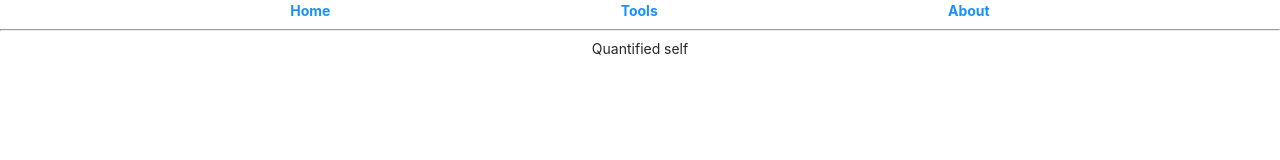
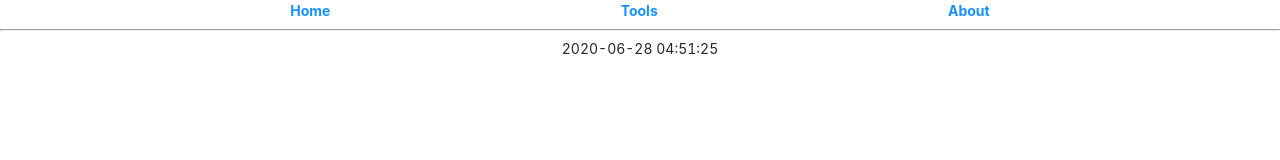
Before and after one commit to Liszt21/LisztSpace, a React (Create React App) app in the folder frontend/: page / in a window 1280 px wide. Shown: the top 160 px of the page. Built offline with nearby package versions, Linux system fonts and the light colour scheme.

Commit message:
create QuantifiedSelf

```diff
--- /dev/null
+++ b/frontend/src/utils/index.ts
@@ -0,0 +1,33 @@
+export const dateFormat = (date: Date, format?: string): string => {
+	let year = `${date.getFullYear()}`;
+	let month = `${date.getMonth() + 1}`;
+	if (month.length === 1) {
+			month = `0${month}`;
+	}
+	let day = `${date.getDate()}`;
+	if (day.length === 1) {
+			day = `0${day}`;
+	}
+
+	let hours = `${date.getHours()}`;
+	if (hours.length === 1) {
+			hours = `0${hours}`;
+	}
+	let minutes = `${date.getMinutes()}`;
+	if (minutes.length === 1) {
+			minutes = `0${minutes}`;
+	}
+	let seconds = `${date.getSeconds()}`;
+	if (seconds.length === 1) {
+			seconds = `0${seconds}`;
+	}
+
+	return (format || "yyyy-MM-dd hh:mm:ss")
+			.replace(/yyyy/g, year)
+			.replace(/MM/g, month)
+			.replace(/dd/g, day)
+
+			.replace(/hh/g, hours)
+			.replace(/mm/g, minutes)
+			.replace(/ss/g, seconds);
+}
--- a/frontend/src/views/Home.tsx
+++ b/frontend/src/views/Home.tsx
@@ -1,11 +1,50 @@
 import React from "react";
+import { dateFormat } from "../utils";
 
+// interface IRecord {
+// 	start: Date;
+// 	end: Date;
+// 	tags: string[];
+// 	detail?: string;
+// 	location?: ILocation[];
+// }
+
+// interface ILocation {
+// 	longitude: number;
+// 	latitude: number;
+// }
+
+interface IQSState {
+	now: Date;
+}
+
+interface IQSProps {}
+
+interface IQSTimeProps {
+	time: Date;
+}
 class QuantifiedSelf extends React.Component {
+	state: IQSState;
+	interval: number;
+	constructor(props: IQSProps) {
+		super(props);
+		this.state = { now: new Date() };
+		this.interval = setInterval(() => {this.setState({ now: new Date() });}, 100);
+	}
 	render() {
 		return (
-			<p>Quantified self</p>
+			<div><QSTime time={this.state.now}/></div>
 		)
 	}
+	componentWillUnmount() {
+		clearInterval(this.interval);
+	}
+}
+
+function QSTime(props: IQSTimeProps) {
+	return (
+		<p>{dateFormat(props.time)}</p>
+	)
 }
 
 function Home() {
```
